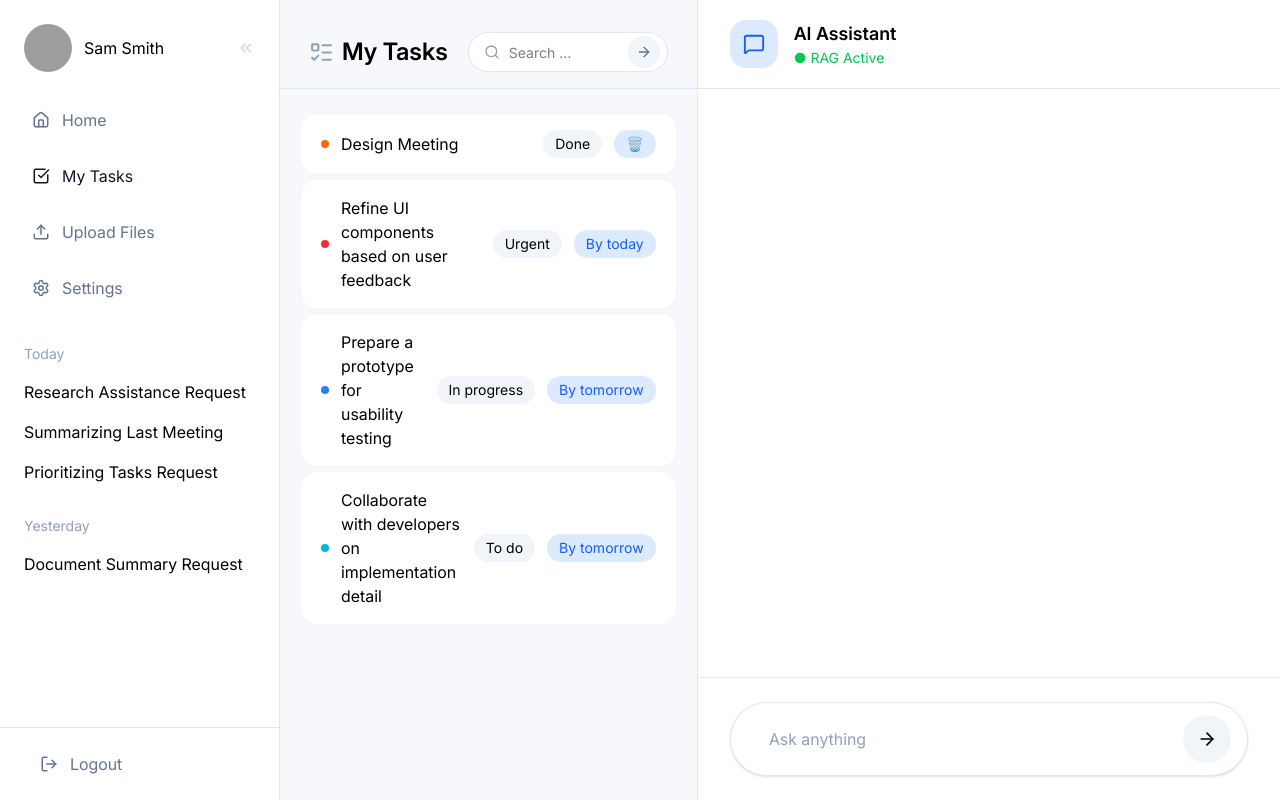
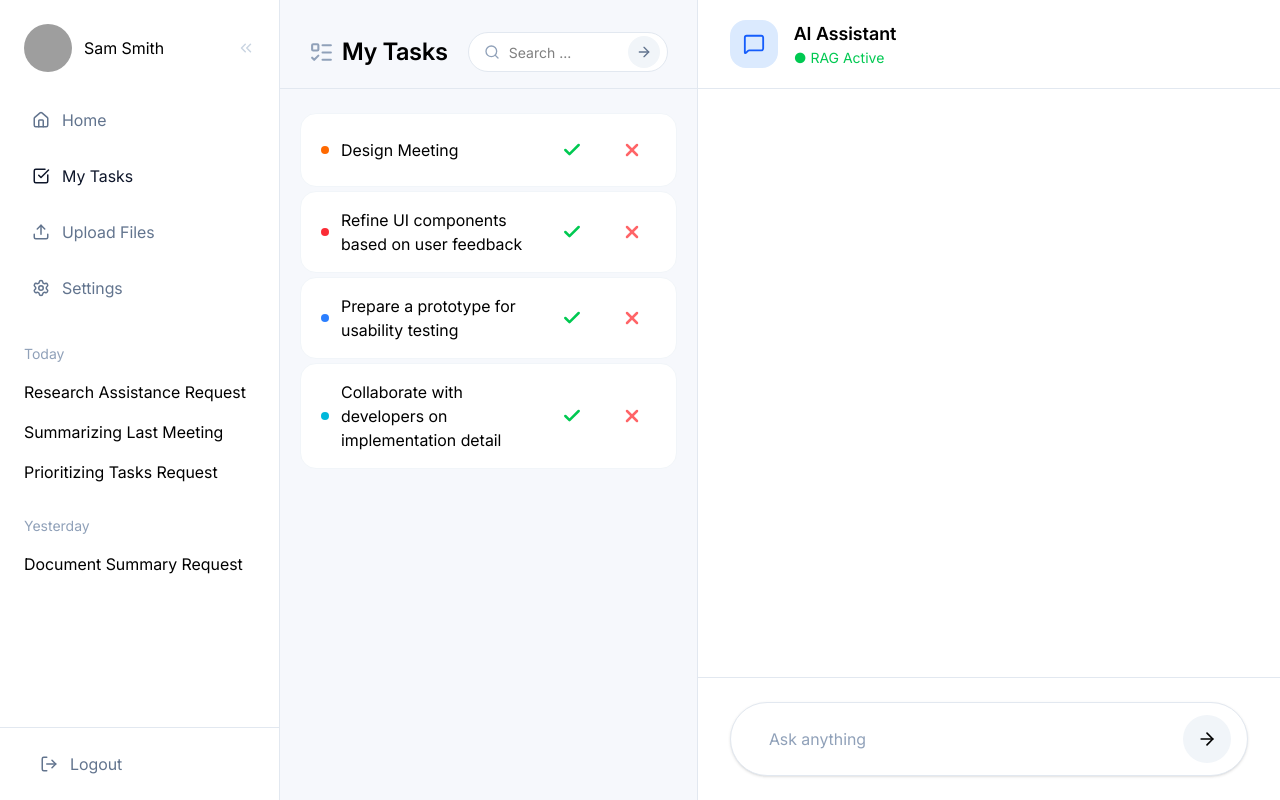
Before and after one commit to elmira-orooji/advanced-rag-system, a React (Vite) app in the folder frontend/my-rag-app/: page /home in a window 1280 px wide. Both pictures are taken after a click on the button "My Tasks". Built offline with nearby package versions, Linux system fonts and the light colour scheme; grey boxes are pictures that could not be loaded.

Commit message:
My tasks change budget buttons title

```diff
--- a/frontend/my-rag-app/src/pages/TasksPage.tsx
+++ b/frontend/my-rag-app/src/pages/TasksPage.tsx
@@ -6,6 +6,8 @@ import {
   ListTodo,
   Search,
   MessageSquare,
+  Check,
+  X,
 } from "lucide-react";
 
 import ChatWindow from "../components/ChatWindow";
@@ -238,9 +240,9 @@ className="
                 {
                   title:
                     "Design Meeting",
-                  badge1: "Done",
+                  badge1: "✔️",
                   badge2:
-                    "🗑️",
+                    "✖️",
                   color:
                     "bg-orange-500",
                 },
@@ -335,32 +337,43 @@ py-4
                         {task.title}
                       </span>
 
-                      <span
+<button
   className="
+    w-12
+    h-10
     rounded-full
-                          bg-slate-100
-                          px-3
-                          py-1
-                          text-sm
+    bg-green
 
+    flex
+    items-center
+    justify-center
   "
 >
-                        {task.badge1}
-                      </span>
+  <Check
+    size={20}
+    strokeWidth={3}
+    className="text-green-500"
+  />
+</button>
 
-                      <span
+ <button
   className="
+    w-12
+    h-10
     rounded-full
-                          bg-blue-100
-                          dark:bg-blue-500/15
-                          text-blue-600
-                          px-3
-                          py-1
-                          text-sm
+    bg-red
+
+    flex
+    items-center
+    justify-center
   "
 >
-                        {task.badge2}
-                      </span>
+  <X
+    size={20}
+    strokeWidth={3}
+    className="text-red-400"
+  />
+</button>
                     </div>
                   </div>
                 )
```
Lines whose indentation alone changed are shown as unchanged.
